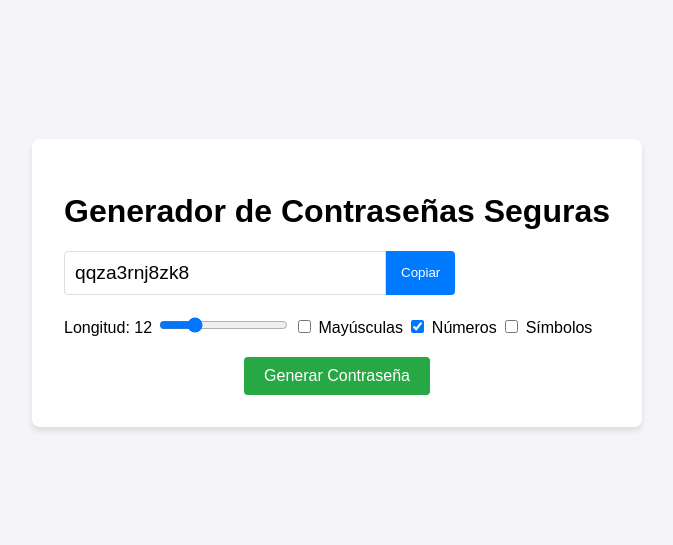
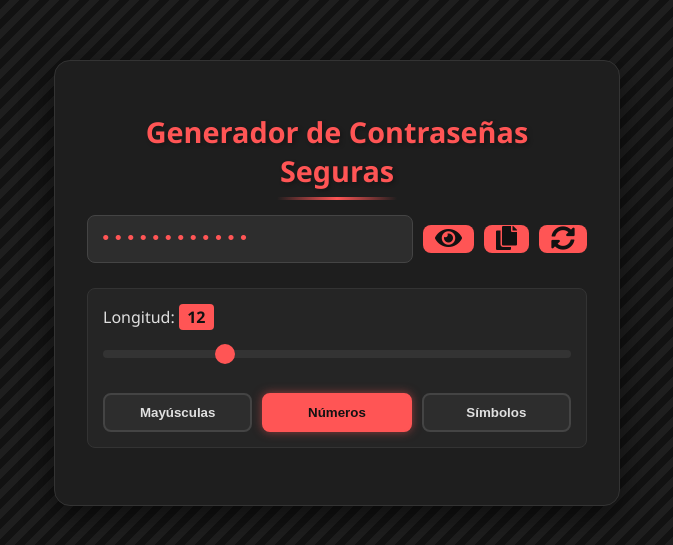
Before and after one commit to kani204/Generador_de_contrasenias, a plain HTML site: page index.html in a window 1280 px wide. Shown: the part 117-662 px from the top of the page, without its empty margins (303-976 px from the left). Drawn offline with Linux system fonts and the light colour scheme.

Commit message:
avanzando con el estilo propio

```diff
--- a/index.html
+++ b/index.html
@@ -4,6 +4,8 @@
     <meta charset="UTF-8">
     <meta name="viewport" content="width=device-width, initial-scale=1.0">
     <title>Generador de Contraseñas</title>
+    <!-- agregar font awesome para los iconos -->
+    <link rel="stylesheet" href="https://cdnjs.cloudflare.com/ajax/libs/font-awesome/5.15.4/css/all.min.css">
     <link rel="stylesheet" href="styles.css">
 </head>
 <body>
@@ -11,16 +13,22 @@
         <h1>Generador de Contraseñas Seguras</h1>
         <div class="password-box">
             <input type="text" id="password" readonly>
-            <button id="copyBtn" onclick="copiarContraseña()">Copiar</button>
+            <button id="toggleVisibility" title="Mostrar/Ocultar"><i class="fas fa-eye"></i></button>
+            <button id="copyBtn" onclick="copiarContraseña()" title="Copiar contraseña"><i class="fas fa-copy"></i></button>
+            <button id="generateIconBtn" onclick="generarContraseña()" title="Generar nueva contraseña"><i class="fas fa-sync-alt"></i></button>
         </div>
+
         <div class="options">
             <label for="length">Longitud: <span id="lengthValue">12</span></label>
             <input type="range" id="length" min="6" max="30" value="12">
-            <label><input type="checkbox" id="uppercase"> Mayúsculas</label>
-            <label><input type="checkbox" id="numbers" checked> Números</label>
-            <label><input type="checkbox" id="symbols"> Símbolos</label>
+
+            <div class="toggle-options">
+                <button class="toggle-btn" id="uppercaseBtn">Mayúsculas</button>
+                <button class="toggle-btn active" id="numbersBtn">Números</button>
+                <button class="toggle-btn" id="symbolsBtn">Símbolos</button>
+            </div>
         </div>
-        <button id="generateBtn" onclick="generarContraseña()">Generar Contraseña</button>
+
         <div id="mensaje" class="mensaje-copiado oculto">¡Contraseña copiada!</div>
     </div>
     <script src="script.js"></script>
--- a/script.js
+++ b/script.js
@@ -1,47 +1,49 @@
 function generarContraseña() {
-    // corregi la variable length que tenia mal escrito el id
     const length = document.getElementById('length').value;
-    const uppercase = document.getElementById('uppercase').checked;
-    const numbers = document.getElementById('numbers').checked;
-    const symbols = document.getElementById('symbols').checked;
+    const uppercase = document.getElementById('uppercaseBtn').classList.contains('active');
+    const numbers = document.getElementById('numbersBtn').classList.contains('active');
+    const symbols = document.getElementById('symbolsBtn').classList.contains('active');
 
     // caracteres base
     let caracteres = 'abcdefghijklmnopqrstuvwxyz';
+    if (uppercase) caracteres += 'ABCDEFGHIJKLMNOPQRSTUVWXYZ';
+    if (numbers) caracteres += '0123456789';
+    if (symbols) caracteres += '!@#$%^&*()_+-=[]{}|;:,.<>?';
 
-    // agregar mayusculas si checked
-    if (uppercase) {
-        caracteres += 'ABCDEFGHIJKLMNOPQRSTUVWXYZ';
+    let password = '';
+    let hasNumber = false;
+    let hasSymbol = false;
+
+    // generar contraseña asegurando que si se seleccionan numeros o simbolos, esten presentes
+    while (password.length < length) {
+        const char = caracteres.charAt(Math.floor(Math.random() * caracteres.length));
+        password += char;
+
+        // verificar si la contraseña tiene al menos un numero
+        if (numbers && !hasNumber && '0123456789'.includes(char)) {
+            hasNumber = true;
+        }
+        // verificar si la contraseña tiene al menos un simbolo
+        if (symbols && !hasSymbol && '!@#$%^&*()_+-=[]{}|;:,.<>?'.includes(char)) {
+            hasSymbol = true;
+        }
     }
 
-    // agregar numeros si checked
-    if (numbers) {
-        caracteres += '0123456789';
+    // si la contraseña generada no tiene numeros o simbolos, se regenera
+    if ((numbers && !hasNumber) || (symbols && !hasSymbol)) {
+        return generarContraseña();
     }
 
-    // agregar simbolos si checked
-    if (symbols) {
-        caracteres += '!@#$%^&*()_+-=[]{}|;:,.<>?';
-    }
-
-    // variable para la contraseña
-    let password = '';
-
-    // corregi el for que tenia <= y lo cambie por <
-    for (let i = 0; i < length; i++) {
-        password += caracteres.charAt(Math.floor(Math.random() * caracteres.length));
-    }
-
-    // corregi el nombre de la variable passsword que tenia una s de mas
+    // mostrar la contraseña generada
     document.querySelector('#password').value = password;
-
-    // actualizar el span con el valor actual del slider
+    // actualizar el valor del slider
     document.getElementById('lengthValue').textContent = length;
 }
 
+// funcion para copiar la contraseña
 function copiarContraseña() {
     const passwordField = document.getElementById('password');
-
-    // verificar que haya contraseña para copiar
+    // verificar si hay una contraseña generada
     if (!passwordField.value) {
         alert('Primero genera una contraseña');
         return;
@@ -50,23 +52,41 @@ function copiarContraseña() {
     passwordField.select();
     document.execCommand('copy');
 
-    // mostrar mensaje de copiado en vez de alert
+    // mostrar mensaje de copiado
     const mensaje = document.getElementById('mensaje');
     mensaje.classList.remove('oculto');
-
-    // ocultar mensaje despues de 2 segundos
-    setTimeout(function() {
-        mensaje.classList.add('oculto');
-    }, 2000);
+    setTimeout(() => mensaje.classList.add('oculto'), 2000);
 }
 
-// agregar evento al slider
-const lengthSlider = document.getElementById('length');
-const lengthValue = document.getElementById('lengthValue');
-
-lengthSlider.addEventListener('input', function() {
-    lengthValue.textContent = this.value;
+// actualizar el valor del slider
+document.getElementById('length').addEventListener('input', function () {
+    document.getElementById('lengthValue').textContent = this.value;
 });
 
-// generar una contraseña inicial al cargar la pagina
-window.addEventListener('load', generarContraseña);
+// cambiar el estado de los botones al hacer click
+document.querySelectorAll('.toggle-btn').forEach(btn => {
+    btn.addEventListener('click', () => {
+        btn.classList.toggle('active');
+    });
+});
+
+// funcion para mostrar u ocultar la contraseña
+document.getElementById('toggleVisibility').addEventListener('click', () => {
+    const passwordInput = document.getElementById('password');
+    const toggleBtn = document.getElementById('toggleVisibility');
+
+    // cambiar tipo de input y el icono segun la visibilidad de la contraseña
+    if (passwordInput.type === 'password') {
+        passwordInput.type = 'text';
+        toggleBtn.innerHTML = '<i class="fas fa-eye-slash"></i>'; // cambiar icono a 'ocultar'
+    } else {
+        passwordInput.type = 'password';
+        toggleBtn.innerHTML = '<i class="fas fa-eye"></i>'; // cambiar icono a 'mostrar'
+    }
+});
+
+// generar una contraseña al cargar la pagina
+window.addEventListener('load', () => {
+    document.getElementById('password').type = 'password';
+    generarContraseña();
+});
--- a/styles.css
+++ b/styles.css
@@ -1,90 +1,225 @@
 body {
-    font-family: Arial, sans-serif;
+    font-family: 'Segoe UI', Tahoma, Geneva, Verdana, sans-serif;
     margin: 0;
     padding: 0;
     display: flex;
     justify-content: center;
     align-items: center;
-    height: 100vh;
-    background-color: #f4f4f9;
+    min-height: 100vh;
+    background: #121212;
+    background-image: linear-gradient(135deg, #121212 25%, #1e1e1e 25%, #1e1e1e 50%, #121212 50%, #121212 75%, #1e1e1e 75%, #1e1e1e 100%);
+    background-size: 20px 20px;
 }
 
 .container {
+    width: 90%;
+    max-width: 500px;
+    background: #1e1e1e;
+    padding: 2rem;
+    border-radius: 16px;
+    box-shadow: 0 10px 30px rgba(0, 0, 0, 0.5);
+    border: 1px solid #333;
+    color: #e0e0e0;
+}
+
+h1 {
     text-align: center;
-    background: #fff;
-    padding: 2rem;
-    border-radius: 8px;
-    box-shadow: 0 4px 6px rgba(0, 0, 0, 0.1);
+    margin-bottom: 25px;
+    color: #ff5555;
+    font-size: 1.8rem;
+    position: relative;
+    text-shadow: 2px 2px 4px rgba(0, 0, 0, 0.3);
+}
+
+h1::after {
+    content: "";
+    position: absolute;
+    bottom: -10px;
+    left: 50%;
+    transform: translateX(-50%);
+    width: 120px;
+    height: 3px;
+    background: linear-gradient(90deg, transparent, #ff5555, transparent);
 }
 
 .password-box {
-    margin: 20px 0;
+    margin: 25px 0;
     display: flex;
+    gap: 10px;
+    align-items: center;
 }
 
 #password {
-    width: 300px;
-    padding: 10px;
+    flex: 1;
+    padding: 12px;
     font-size: 1.2rem;
-    border: 1px solid #ddd;
-    border-radius: 4px 0 0 4px;
+    background-color: #2d2d2d;
+    color: #ff5555;
+    border: 1px solid #444;
+    border-radius: 8px;
+    outline: none;
+    font-family: monospace;
+    letter-spacing: 1px;
 }
 
-#copyBtn {
-    padding: 10px 15px;
-    background-color: #007BFF;
-    color: white;
+#copyBtn,
+#generateIconBtn,
+#toggleVisibility {
+    background: #ff5555;
+    color: #121212;
     border: none;
-    border-radius: 0 4px 4px 0;
+    border-radius: 8px;
     cursor: pointer;
+    font-weight: bold;
+    padding: 0 12px;
+    font-size: 1.5rem;
+    transition: all 0.2s ease;
 }
 
-#generateBtn {
-    padding: 10px 20px;
-    background-color: #28a745;
-    color: white;
-    border: none;
-    border-radius: 4px;
-    cursor: pointer;
-    font-size: 1rem;
+#copyBtn:hover,
+#generateIconBtn:hover,
+#toggleVisibility:hover {
+    background: #ff7777;
+    transform: scale(1.1);
 }
 
 .options {
-    margin: 20px 0;
-    text-align: left;
+    margin: 25px 0;
+    background: #252525;
+    padding: 15px;
+    border-radius: 8px;
+    border: 1px solid #333;
 }
 
-.lengthValue {
+.options label {
+    display: block;
+    margin-bottom: 10px;
+    color: #e0e0e0;
+}
+
+#length {
+    width: 100%;
+    -webkit-appearance: none;
+    height: 8px;
+    background: #333;
+    border-radius: 4px;
+    margin: 10px 0 20px;
+}
+
+#length::-webkit-slider-thumb {
+    -webkit-appearance: none;
+    width: 20px;
+    height: 20px;
+    background: #ff5555;
+    border-radius: 50%;
+    cursor: pointer;
+    transition: background 0.2s;
+}
+
+#length::-webkit-slider-thumb:hover {
+    background: #ff7777;
+}
+
+#lengthValue {
+    display: inline-block;
+    width: 25px;
+    text-align: center;
+    background: #ff5555;
+    color: #121212;
+    padding: 2px 5px;
+    border-radius: 4px;
     font-weight: bold;
 }
 
+.toggle-options {
+    margin-top: 15px;
+    display: flex;
+    gap: 10px;
+    flex-wrap: wrap;
+}
+
+.toggle-btn {
+    flex: 1;
+    padding: 10px;
+    background-color: #2d2d2d;
+    border: 2px solid #444;
+    border-radius: 8px;
+    color: #e0e0e0;
+    cursor: pointer;
+    transition: all 0.3s ease;
+    text-align: center;
+    font-weight: bold;
+}
+
+.toggle-btn:hover {
+    background-color: #3a3a3a;
+}
+
+.toggle-btn.active {
+    background-color: #ff5555;
+    color: #121212;
+    border-color: #ff5555;
+    box-shadow: 0 0 10px rgba(255, 85, 85, 0.5);
+}
+
 .mensaje-copiado {
-    background-color: #28a745;
+    background: rgba(255, 85, 85, 0.9);
     color: white;
-    padding: 8px;
-    border-radius: 5px;
+    padding: 10px;
+    border-radius: 8px;
     text-align: center;
-    margin-top: 15px;
-    transition: opacity 0.3s;
+    margin-top: 20px;
+    font-weight: bold;
+    transition: opacity 0.3s, transform 0.3s;
+    box-shadow: 0 4px 10px rgba(0, 0, 0, 0.3);
+    animation: aparecer 0.3s forwards;
 }
 
 .oculto {
     opacity: 0;
     display: none;
+    transform: translateY(-10px);
 }
 
-/* para hacerlo responsive */
+@keyframes aparecer {
+    from {
+        opacity: 0;
+        transform: translateY(-10px);
+    }
+    to {
+        opacity: 1;
+        transform: translateY(0);
+    }
+}
+
 @media (max-width: 500px) {
     .container {
         width: 95%;
-        padding: 15px;
+        padding: 1.5rem;
     }
 
     h1 {
-        font-size: 24px;
+        font-size: 1.5rem;
     }
 
     #password {
-        width: 200px;
+        font-size: 1rem;
     }
 }
+
+@keyframes brillar {
+    0% {
+        background-position: 0% 50%;
+    }
+    50% {
+        background-position: 100% 50%;
+    }
+    100% {
+        background-position: 0% 50%;
+    }
+}
+
+#generateIconBtn {
+    background-size: 200% 200%;
+    animation: brillar 3s ease infinite;
+}
```
